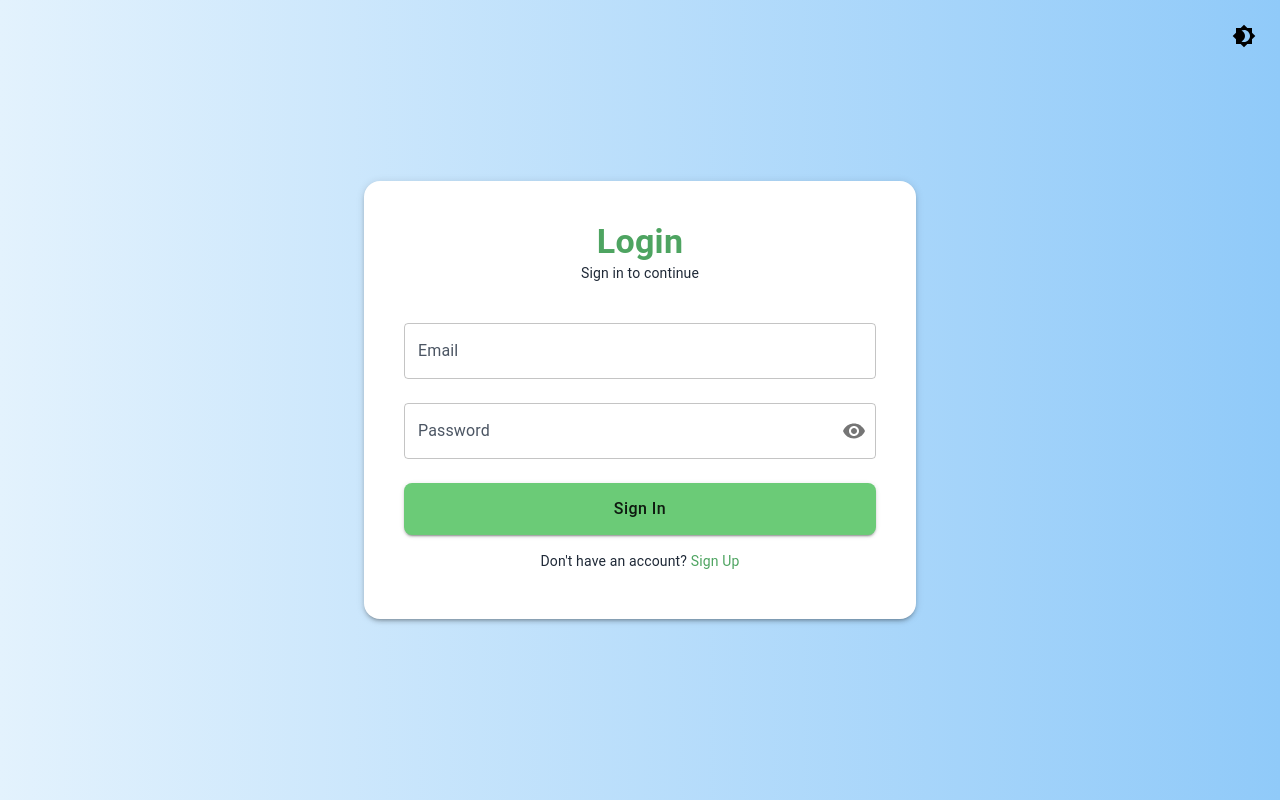
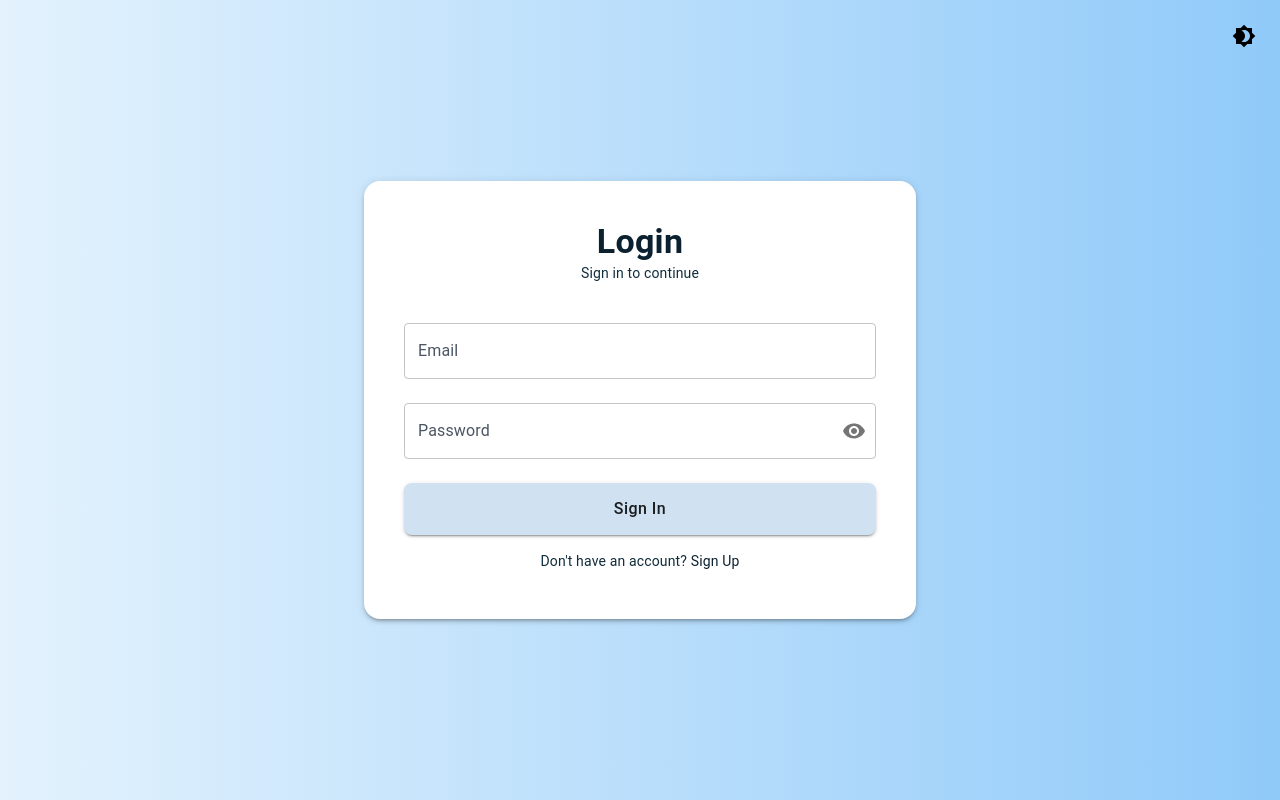
Before and after one commit to PietroDeBianchi/ReactVite-FE-Yarn, a React (Vite) app: page / in a window 1280 px wide. Built offline with nearby package versions, Linux system fonts and the light colour scheme.

Commit message:
fix: :lipstick:

```diff
--- a/src/theme/theme.ts
+++ b/src/theme/theme.ts
@@ -1,38 +1,38 @@
 import { createTheme, ThemeOptions } from "@mui/material/styles";
 
-// Palette Light Mode
+// Palette Light Mode ottimizzata per maggiore contrasto
 const lightPalette: ThemeOptions = {
     palette: {
         mode: "light",
         background: {
-            default: "#F4F7F6",  // Bianco sporco moderno
-            paper: "#FFFFFF",    // Bianco puro e pulito
+            default: "#E8EFF1", // Sfondo più delicato per migliore contrasto
+            paper: "#FFFFFF",   // Bianco puro per chiarezza massima
         },
         text: {
-            primary: "#1F2937",  // Grigio scuro, quasi antracite
-            secondary: "#4B5563", // Grigio medio
+            primary: "#112D3C",   // Blu scuro intenso per alto contrasto
+            secondary: "#4B5563", // Grigio medio bilanciato
         },
         primary: {
-            main: "#6BCB77",  // Verde menta fresco
-            light: "#90D7A0",
-            dark: "#4EA461",
+            main: "#D0E2F2",
+            light: "#0C2130",
+            dark: "#0C2130",
         },
         secondary: {
-            main: "#FF6F61",  // Corallo vibrante
+            main: "#FF6F61",
             light: "#FF998A",
             dark: "#E55B50",
         },
         success: {
-            main: "#2ECC71",  // Verde vivace e positivo
+            main: "#28B463",  // Verde vivace, leggermente più scuro
         },
         warning: {
-            main: "#F1C40F",  // Giallo dorato moderno
+            main: "#F39C12",  // Arancione dorato per avvisi più visibili
         },
         error: {
             main: "#E74C3C",  // Rosso acceso per gli errori
         },
         info: {
-            main: "#3498DB",  // Blu brillante per le informazioni
+            main: "#3498DB",  // Blu brillante per informazioni
         },
     },
 };
```
